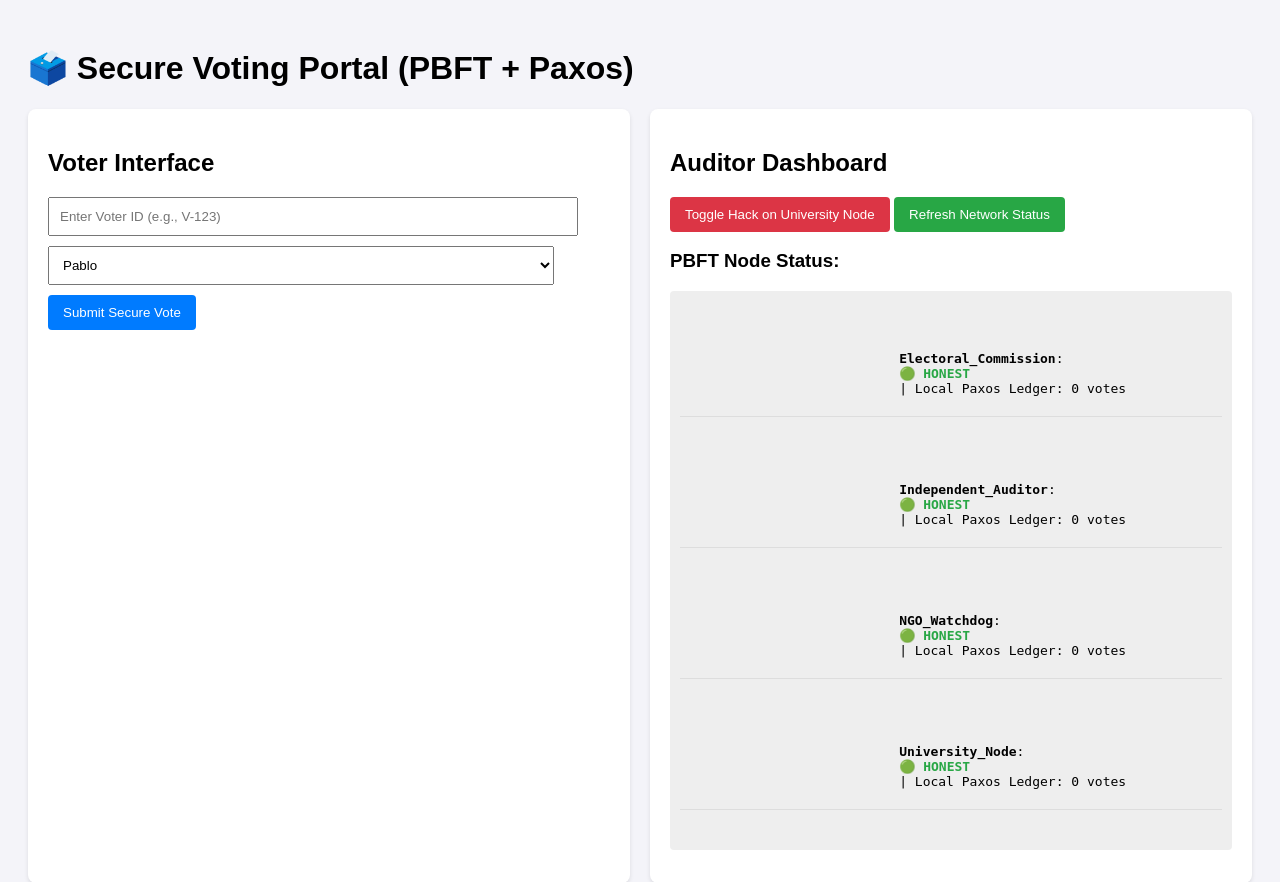
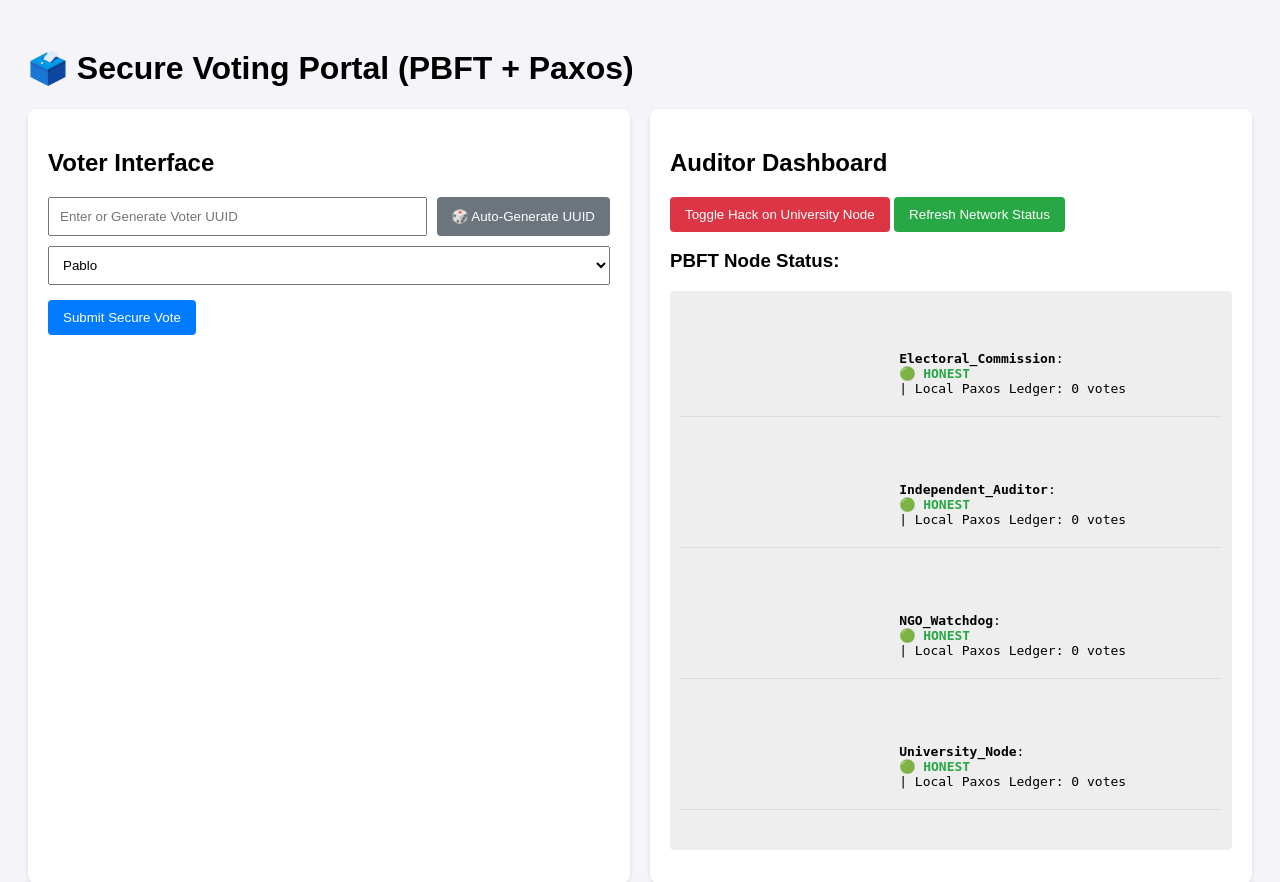
Before and after one commit to Chuck6684/Voting-DS, a Flask app: page / in a window 1280 px wide. Shown: the top 882 px of the page. Run offline with Flask 3, Linux system fonts and the light colour scheme.

Commit message:
Version 1.6

```diff
--- a/templates/index.html
+++ b/templates/index.html
@@ -10,7 +10,10 @@
         button:hover { background: #0056b3; }
         .malicious-btn { background: #dc3545; }
         .malicious-btn:hover { background: #a71d2a; }
-        input, select { padding: 10px; width: 90%; margin-bottom: 10px; }
+        .generate-btn { background: #6c757d; white-space: nowrap; }
+        .generate-btn:hover { background: #5a6268; }
+        input, select { padding: 10px; width: 100%; box-sizing: border-box; }
+        .input-group { display: flex; gap: 10px; margin-bottom: 10px; }
         pre { background: #eee; padding: 10px; border-radius: 4px; overflow-x: auto; }
     </style>
 </head>
@@ -21,13 +24,19 @@
     <div class="container">
         <div class="card">
             <h2>Voter Interface</h2>
-            <input type="text" id="voter_id" placeholder="Enter Voter ID (e.g., V-123)">
-            <select id="candidate">
+
+            <div class="input-group">
+                <input type="text" id="voter_id" placeholder="Enter or Generate Voter UUID">
+                <button class="generate-btn" onclick="generateVoterId()">🎲 Auto-Generate UUID</button>
+            </div>
+
+            <select id="candidate" style="margin-bottom: 15px;">
                 <option value="Pablo">Pablo</option>
                 <option value="Ramon">Ramon</option>
                 <option value="Charlie">Charlie</option>
             </select>
             <br>
+
             <button id="submit-btn" onclick="castVote()">Submit Secure Vote</button>
             <div id="receipt" style="margin-top: 15px; color: green; font-weight: bold;"></div>
         </div>
@@ -44,6 +53,15 @@
 
     <script>
         // ==========================================
+        // ID GENERATOR (Method 1: Cryptographic UUID)
+        // ==========================================
+        function generateVoterId() {
+            // Uses the browser's built-in crypto engine to generate a 36-character UUID
+            const secureId = crypto.randomUUID();
+            document.getElementById('voter_id').value = secureId;
+        }
+
+        // ==========================================
         // VOTER UI LOGIC
         // ==========================================
         async function castVote() {
@@ -57,7 +75,7 @@
 
             // Basic validation
             if (!voter_id) {
-                receiptDiv.innerHTML = '⚠️ Please enter a Voter ID.';
+                receiptDiv.innerHTML = '⚠️ Please enter or generate a Voter ID.';
                 receiptDiv.style.color = 'orange';
                 return;
             }
@@ -81,7 +99,7 @@
                     receiptDiv.innerHTML =
                         `✅ <strong>Vote Committed!</strong><br>
                         <span style="color: #555; font-size: 0.9em;">PBFT Approvals: ${data.approvals}/${data.total_nodes} nodes</span><br>
-                        <span style="font-family: monospace; background: #e9ecef; padding: 2px 4px; border-radius: 3px;">Hash: ${data.receipt}</span>`;
+                        <span style="font-family: monospace; background: #e9ecef; padding: 2px 4px; border-radius: 3px; display: inline-block; margin-top: 5px; word-break: break-all;">Hash: ${data.receipt}</span>`;
                     receiptDiv.style.color = 'green';
 
                     // Clear the input for the next voter
@@ -97,7 +115,6 @@
                 // 4. Reset the Button
                 submitBtn.disabled = false;
                 submitBtn.innerText = 'Submit Secure Vote';
-                // Force an immediate dashboard update
                 fetchStatus();
             }
         }
@@ -111,9 +128,8 @@
                 const data = await res.json();
 
                 const statusBox = document.getElementById('status-box');
-                statusBox.innerHTML = ''; // Clear old data
+                statusBox.innerHTML = '';
 
-                // Format the JSON data into a nice readable list
                 data.forEach(node => {
                     const isMalicious = node.malicious ? '🔴 MALICIOUS' : '🟢 HONEST';
                     const nodeColor = node.malicious ? '#dc3545' : '#28a745';
@@ -137,9 +153,8 @@
             hackBtn.disabled = true;
 
             await fetch('/api/toggle_hack', { method: 'POST' });
-            await fetchStatus(); // Update immediately
+            await fetchStatus();
 
-            // Reset button visually
             hackBtn.innerText = "Toggle Hack on University Node";
             hackBtn.disabled = false;
         }
@@ -147,10 +162,7 @@
         // ==========================================
         // INITIALIZATION
         // ==========================================
-        // Load status immediately on boot
         fetchStatus();
-
-        // Set up LIVE POLLING: Auto-refresh the dashboard every 2 seconds
         setInterval(fetchStatus, 2000);
     </script>
 </body>
```
